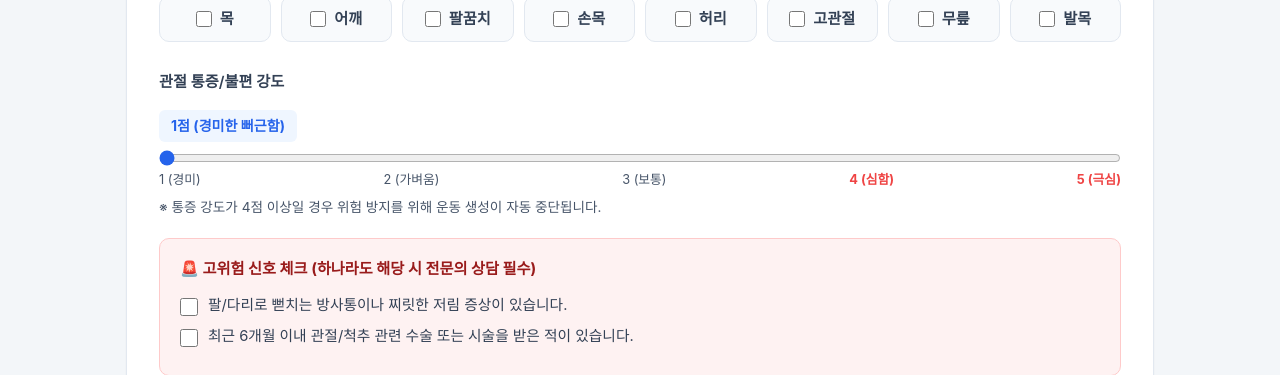
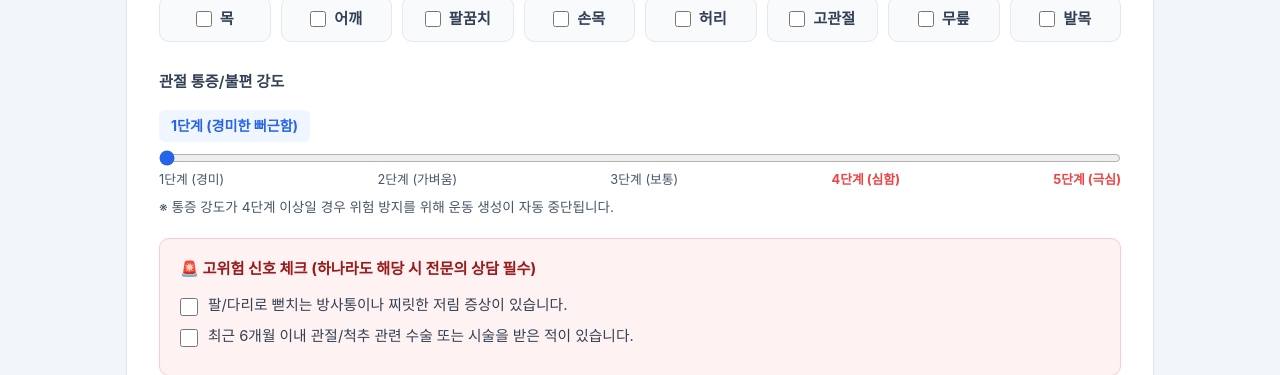
Before and after one commit to shinjiseobb/safe-workout-planner, a Flask app: page / in a window 1280 px wide. Shown: the part 963-1338 px from the top of the page. Run offline with Flask 3, Linux system fonts and the light colour scheme; some web fonts are replaced.

Commit message:
refactor: unify pain level units to 1단계~5단계 across UI and backend

```diff
--- a/app.py
+++ b/app.py
@@ -53,14 +53,14 @@ if GEMINI_API_KEY:
 def check_hard_stop(pain_level: int, has_radiating_pain: bool, has_surgery: bool):
     """
     위험 케이스 차단 (Hard Stop) 검증 로직
-    - 통증 강도 4점 이상
+    - 통증 강도 4단계 이상
     - 방사통 및 저림 증상
     - 최근 수술 이력
     조건 중 하나라도 해당되면 즉각 AI 루틴 생성을 중단하고 전문의 진료 권고 안내를 반환합니다.
     """
     triggers = []
     if pain_level >= 4:
-        triggers.append(f"중증 통증 강도({pain_level}/5점)")
+        triggers.append(f"중증 통증 강도({pain_level}/5단계)")
     if has_radiating_pain:
         triggers.append("신경 압박 의심 증상(방사통 및 저림)")
     if has_surgery:
@@ -231,7 +231,7 @@ def generate_routine_with_gemini(user_profile: dict, search_context: str) -> dic
 - 장비 환경: {user_profile.get('environment')}
 - 유산소 옵션: {cardio_desc_map.get(cardio_option, '미포함')}
 - 통증 및 불편 부위: {', '.join(user_profile.get('pain_areas', [])) if user_profile.get('pain_areas') else '없음'}
-- 통증 강도: {user_profile.get('pain_level')}/5점
+- 통증 강도: {user_profile.get('pain_level')}단계 (1~5단계 중)
 - 기타 주의사항: {user_profile.get('notes', '없음')}
 {history_feedback_section}
 {cardio_instruction}
@@ -627,7 +627,7 @@ def generate_routine():
         achievement_level = data.get("achievement_level")
         cardio_option = data.get("cardio_option", "none")
 
-        logger.info(f"[요청 수신] 목적: {goal}, 분할: {split_routine}, 환경: {environment}, 유산소: {cardio_option}, 통증: {pain_level}")
+        logger.info(f"[요청 수신] 목적: {goal}, 분할: {split_routine}, 환경: {environment}, 유산소: {cardio_option}, 통증: {pain_level}단계")
 
         # 0. 이용 비밀번호(PIN) 검증
         access_pin = str(data.get("access_pin", "")).strip()
--- a/static/js/app.js
+++ b/static/js/app.js
@@ -61,11 +61,11 @@ document.addEventListener("DOMContentLoaded", () => {
 
   // 1. 통증 슬라이더 및 고위험 신호 실시간 감시 로직
   const painDescriptions = {
-    1: "1점 (경미한 뻐근함)",
-    2: "2점 (가벼운 통증)",
-    3: "3점 (보통 통증, 세심한 주의 필요)",
-    4: "4점 (심한 통증 - 고위험 신호)",
-    5: "5점 (극심한 통증 - 즉각 진료 권고)"
+    1: "1단계 (경미한 뻐근함)",
+    2: "2단계 (가벼운 통증)",
+    3: "3단계 (보통 통증, 세심한 주의 필요)",
+    4: "4단계 (심한 통증 - 고위험 신호)",
+    5: "5단계 (극심한 통증 - 즉각 진료 권고)"
   };
 
   function updateRiskState() {
@@ -90,7 +90,7 @@ document.addEventListener("DOMContentLoaded", () => {
 
   painSlider.addEventListener("input", (e) => {
     const val = e.target.value;
-    painLevelText.textContent = painDescriptions[val] || `${val}점`;
+    painLevelText.textContent = painDescriptions[val] || `${val}단계`;
     if (val >= 4) {
       painLevelText.style.color = "#dc2626";
       painLevelText.style.backgroundColor = "#fee2e2";
@@ -179,7 +179,7 @@ document.addEventListener("DOMContentLoaded", () => {
     if (profile.pain_level !== undefined && painSlider) {
       const pLevel = parseInt(profile.pain_level, 10) || 1;
       painSlider.value = pLevel;
-      painLevelText.textContent = painDescriptions[pLevel] || `${pLevel}점`;
+      painLevelText.textContent = painDescriptions[pLevel] || `${pLevel}단계`;
       if (pLevel >= 4) {
         painLevelText.style.color = "#dc2626";
         painLevelText.style.backgroundColor = "#fee2e2";
--- a/templates/index.html
+++ b/templates/index.html
@@ -193,17 +193,17 @@
           <div class="form-group">
             <div class="slider-header">
               <label for="pain_level">관절 통증/불편 강도</label>
-              <span id="painLevelText" class="pain-score">1점 (경미한 뻐근함)</span>
+              <span id="painLevelText" class="pain-score">1단계 (경미한 뻐근함)</span>
             </div>
             <input type="range" id="pain_level" name="pain_level" min="1" max="5" value="1" step="1" class="slider">
             <div class="slider-marks">
-              <span>1 (경미)</span>
-              <span>2 (가벼움)</span>
-              <span>3 (보통)</span>
-              <span class="danger-mark">4 (심함)</span>
-              <span class="danger-mark">5 (극심)</span>
+              <span>1단계 (경미)</span>
+              <span>2단계 (가벼움)</span>
+              <span>3단계 (보통)</span>
+              <span class="danger-mark">4단계 (심함)</span>
+              <span class="danger-mark">5단계 (극심)</span>
             </div>
-            <p class="field-hint">※ 통증 강도가 4점 이상일 경우 위험 방지를 위해 운동 생성이 자동 중단됩니다.</p>
+            <p class="field-hint">※ 통증 강도가 4단계 이상일 경우 위험 방지를 위해 운동 생성이 자동 중단됩니다.</p>
           </div>
 
           <!-- 고위험 징후 체크 -->
```
